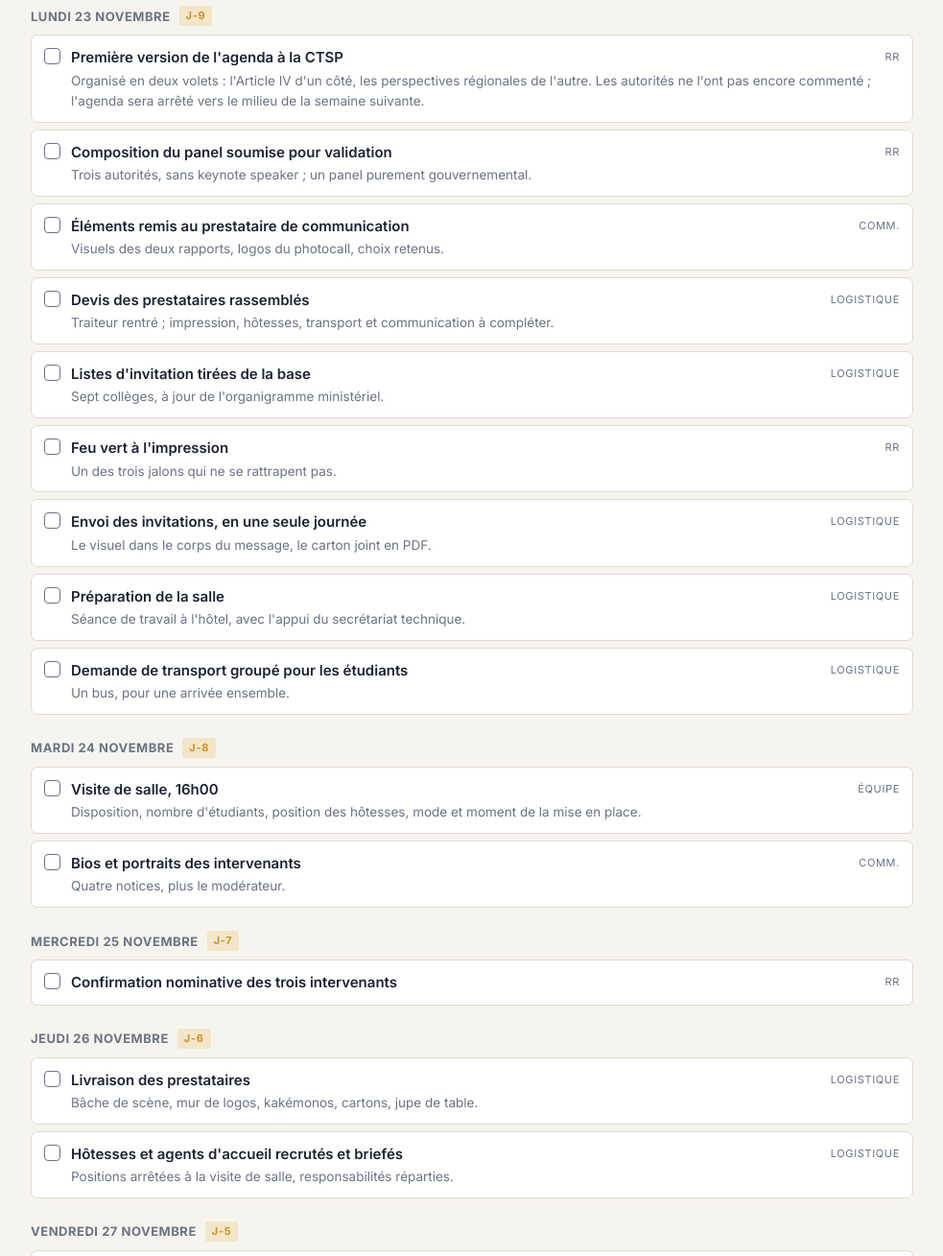
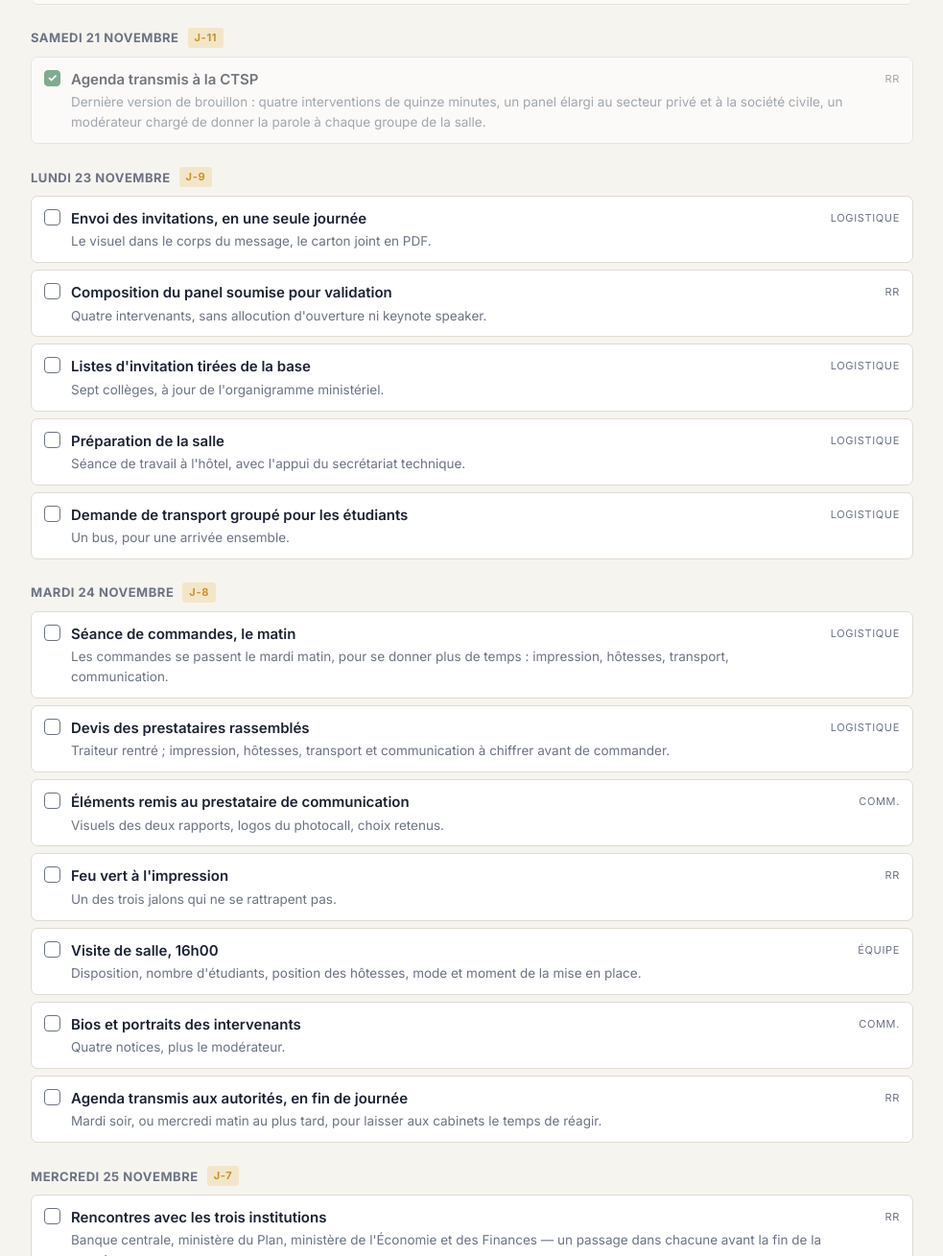
Before and after one commit to MaxCodjo/seminaire-fmi-guinee, a plain HTML site: page index.html in a window 1280 px wide. Shown: the part 1491-2800 px from the top of the page at 96% size, without its empty margins (148-1131 px from the left). Drawn offline with nearby package versions, Linux system fonts and the light colour scheme.

Commit message:
Agenda final à la CTSP, commandes le mardi matin, autorités mardi soir, rencontres avant la fin de la semaine

```diff
--- a/index.html
+++ b/index.html
@@ -139,14 +139,14 @@
 
     <section>
       <h2>La séance</h2>
-      <p class="chapo">Deux heures trente, de 9h00 à 11h30. La présentation et les trois interventions tiennent le cœur du temps ; la discussion ferme la matinée.</p>
+      <p class="chapo">Deux heures trente, de 9h00 à 11h30. La présentation et les quatre interventions tiennent le cœur du temps ; la discussion ferme la matinée.</p>
       <div class="cadre">
         <table class="seance">
           <tbody>
             <tr><th>9h00 – 9h15</th><td>Accueil et installation des invités</td></tr>
             <tr><th>9h15 – 9h50</th><td>Présentation du Représentant résident : perspectives régionales, Article IV 2026 et programme FEC MEDC</td></tr>
-            <tr><th>9h50 – 10h50</th><td>Interventions des trois autorités, vingt minutes chacune</td></tr>
-            <tr><th>10h50 – 11h10</th><td>Panel modéré</td></tr>
+            <tr><th>9h50 – 10h50</th><td>Interventions des autorités, quinze minutes chacune : Finances, Banque centrale, Plan, Guinea Development Board</td></tr>
+            <tr><th>10h50 – 11h10</th><td>Panel des intervenants, élargi au secteur privé et à la société civile</td></tr>
             <tr><th>11h10 – 11h30</th><td>Questions et échange avec la salle</td></tr>
           </tbody>
         </table>
@@ -201,23 +201,28 @@
       [1, "Jeu de logos arrêté et transmis", "FMI, MEFB, MPCID, BCRG — le même jeu pour la bâche de scène, le mur de logos, la bâche extérieure et la jupe de table.", "RR"],
       [1, "Modèle de carton d'invitation arrêté", "Format 210 × 100 mm, couvertures des deux rapports, date, heure et lieu en bandeau.", "RR"]
     ]],
+    ["samedi 21 novembre", "J-11", [
+      [1, "Agenda transmis à la CTSP", "Dernière version de brouillon : quatre interventions de quinze minutes, un panel élargi au secteur privé et à la société civile, un modérateur chargé de donner la parole à chaque groupe de la salle.", "RR"]
+    ]],
     ["lundi 23 novembre", "J-9", [
-      [0, "Première version de l'agenda à la CTSP", "Organisé en deux volets : l'Article IV d'un côté, les perspectives régionales de l'autre. Les autorités ne l'ont pas encore commenté ; l'agenda sera arrêté vers le milieu de la semaine suivante.", "RR"],
-      [0, "Composition du panel soumise pour validation", "Trois autorités, sans keynote speaker ; un panel purement gouvernemental.", "RR"],
-      [0, "Éléments remis au prestataire de communication", "Visuels des deux rapports, logos du photocall, choix retenus.", "Comm."],
-      [0, "Devis des prestataires rassemblés", "Traiteur rentré ; impression, hôtesses, transport et communication à compléter.", "Logistique"],
+      [0, "Envoi des invitations, en une seule journée", "Le visuel dans le corps du message, le carton joint en PDF.", "Logistique"],
+      [0, "Composition du panel soumise pour validation", "Quatre intervenants, sans allocution d'ouverture ni keynote speaker.", "RR"],
       [0, "Listes d'invitation tirées de la base", "Sept collèges, à jour de l'organigramme ministériel.", "Logistique"],
-      [0, "Feu vert à l'impression", "Un des trois jalons qui ne se rattrapent pas.", "RR"],
-      [0, "Envoi des invitations, en une seule journée", "Le visuel dans le corps du message, le carton joint en PDF.", "Logistique"],
       [0, "Préparation de la salle", "Séance de travail à l'hôtel, avec l'appui du secrétariat technique.", "Logistique"],
       [0, "Demande de transport groupé pour les étudiants", "Un bus, pour une arrivée ensemble.", "Logistique"]
     ]],
     ["mardi 24 novembre", "J-8", [
+      [0, "Séance de commandes, le matin", "Les commandes se passent le mardi matin, pour se donner plus de temps : impression, hôtesses, transport, communication.", "Logistique"],
+      [0, "Devis des prestataires rassemblés", "Traiteur rentré ; impression, hôtesses, transport et communication à chiffrer avant de commander.", "Logistique"],
+      [0, "Éléments remis au prestataire de communication", "Visuels des deux rapports, logos du photocall, choix retenus.", "Comm."],
+      [0, "Feu vert à l'impression", "Un des trois jalons qui ne se rattrapent pas.", "RR"],
       [0, "Visite de salle, 16h00", "Disposition, nombre d'étudiants, position des hôtesses, mode et moment de la mise en place.", "Équipe"],
-      [0, "Bios et portraits des intervenants", "Quatre notices, plus le modérateur.", "Comm."]
+      [0, "Bios et portraits des intervenants", "Quatre notices, plus le modérateur.", "Comm."],
+      [0, "Agenda transmis aux autorités, en fin de journée", "Mardi soir, ou mercredi matin au plus tard, pour laisser aux cabinets le temps de réagir.", "RR"]
     ]],
     ["mercredi 25 novembre", "J-7", [
-      [0, "Confirmation nominative des trois intervenants", "", "RR"]
+      [0, "Rencontres avec les trois institutions", "Banque centrale, ministère du Plan, ministère de l'Économie et des Finances — un passage dans chacune avant la fin de la semaine.", "RR"],
+      [0, "Confirmation nominative des intervenants", "", "RR"]
     ]],
     ["jeudi 26 novembre", "J-6", [
       [0, "Livraison des prestataires", "Bâche de scène, mur de logos, kakémonos, cartons, jupe de table.", "Logistique"],
@@ -258,8 +263,8 @@
 
   var DEC = [
     [1, "Le partenariat de la séance", "Quatre institutions portent le séminaire : le Fonds, le ministère de l'Économie, des Finances et du Budget, le ministère du Plan, de la Coopération internationale et du Développement, et la Banque centrale. Le même jeu de logos sert les quatre supports de salle."],
-    [1, "La composition du panel", "Trois autorités, sans allocution d'ouverture ni keynote speaker, dont la disponibilité n'était pas assurée. Présentation, puis interventions, puis discussion."],
-    [1, "Le découpage horaire", "La séance tient de 9h00 à 11h30. Les trente minutes retirées l'ont été sur l'installation, le panel et les questions ; la présentation et les trois interventions sont intactes."],
+    [1, "La composition du panel", "Quatre intervenants, sans allocution d'ouverture ni keynote speaker, dont la disponibilité n'était pas assurée. Au pôle économique — Finances, Banque centrale, Plan — s'ajoute le Guinea Development Board, sur le climat des affaires, l'attraction des investissements et le rôle du secteur privé. Présentation, puis interventions, puis discussion."],
+    [1, "Le découpage horaire", "La séance tient de 9h00 à 11h30. Les interventions passent à quinze minutes, ce qui fait entrer un quatrième intervenant dans la même heure, sans toucher à la présentation ni à la discussion."],
     [1, "Le modèle de carton d'invitation", "Le carton clair et centré, décliné d'un modèle de juin 2025, l'emporte sur la version marine et or. Une variante d'une seule face sert l'envoi par courriel."],
     [1, "La date portée par la couverture du rapport", "Novembre 2026, le mois de l'examen par le Conseil d'administration. Le numéro du rapport n'est attribué qu'à la publication."],
     [1, "L'équilibre du carton", "Date, heure et lieu passés sous les couvertures des rapports, couvertures remontées, textes agrandis, sceau du Fonds gardé à une taille harmonieuse."],
```
